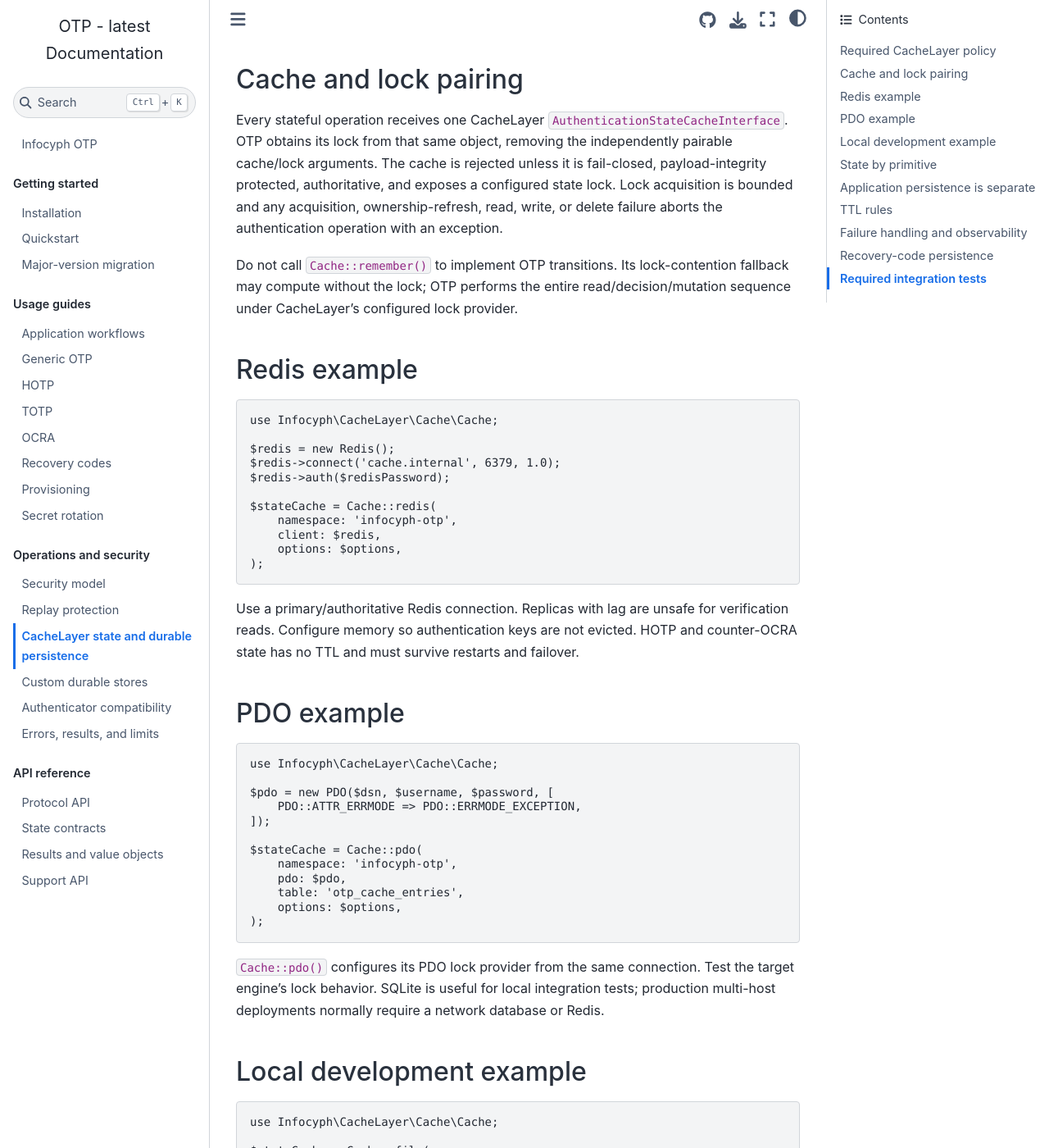
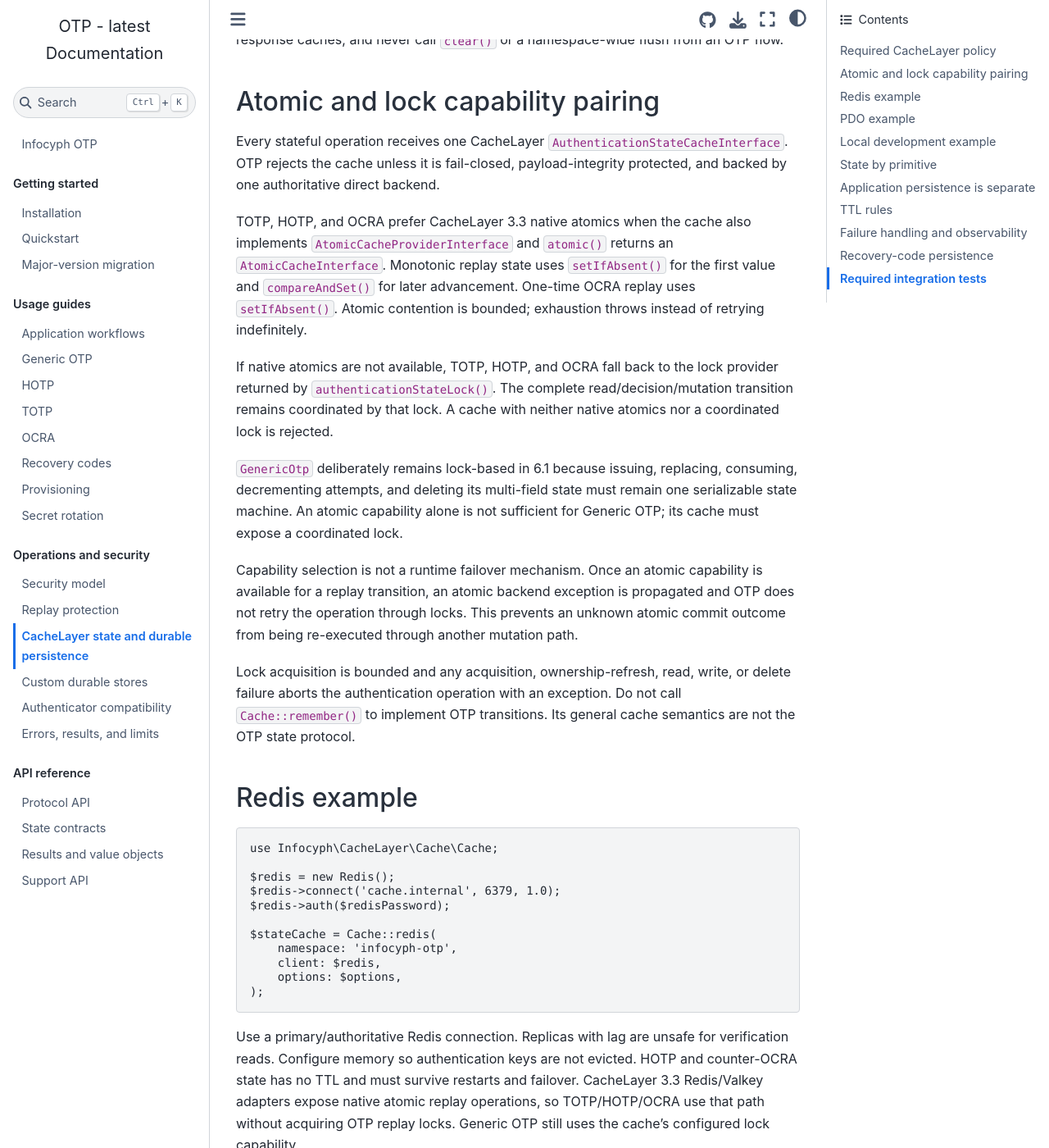
Before and after one commit to infocyph/OTP, a Sphinx documentation site: the page built from docs/guides/storage.rst, in a window 1280 px wide and 1400 px high, scrolled down 884 px. Shown: the whole window at 82% size. Built offline with Sphinx 7.4.7 and the Sphinx Book theme 1.1.4, drawn with Linux system fonts in a browser that asks for light colours; some of the changed text lies outside the part shown.

Commit message:
docs: align storage model with CacheLayer 3.3 atomics

```diff
--- a/docs/guides/storage.rst
+++ b/docs/guides/storage.rst
@@ -5,10 +5,10 @@ Generic OTP and replay protection use ``infocyph/cachelayer`` directly.
 Recovery codes deliberately keep ``RecoveryCodeStoreInterface`` because their
 batch history is durable application data, not expiring authentication cache.
 For adapter-specific connection, TLS, cluster, and deployment options, consult
-the `CacheLayer 3.1 documentation <https://github.com/infocyph/CacheLayer/tree/3.1>`_.
-The examples below show the OTP-specific safety settings. CacheLayer's factory
-configures the matching lock provider, and OTP consumes that capability from the
-cache itself.
+the `CacheLayer 3.3 documentation <https://github.com/infocyph/CacheLayer/tree/3.3>`_.
+The examples below show the OTP-specific safety settings. CacheLayer exposes the
+authentication-state policy together with any native atomic and coordinated-lock
+capabilities available from the selected backend.
 
 Required CacheLayer policy
 --------------------------
@@ -39,20 +39,41 @@ Use a dedicated namespace such as ``infocyph-otp``. Do not share it with
 application response caches, and never call ``clear()`` or a namespace-wide
 flush from an OTP flow.
 
-Cache and lock pairing
-----------------------
+Atomic and lock capability pairing
+----------------------------------
 
 Every stateful operation receives one CacheLayer
-``AuthenticationStateCacheInterface``. OTP obtains its lock from that same
-object, removing the independently pairable cache/lock arguments. The cache is
-rejected unless it is fail-closed, payload-integrity protected, authoritative,
-and exposes a configured state lock. Lock acquisition is bounded and any
-acquisition, ownership-refresh, read, write, or delete failure aborts the
-authentication operation with an exception.
+``AuthenticationStateCacheInterface``. OTP rejects the cache unless it is
+fail-closed, payload-integrity protected, and backed by one authoritative direct
+backend.
 
-Do not call ``Cache::remember()`` to implement OTP transitions. Its
-lock-contention fallback may compute without the lock; OTP performs the entire
-read/decision/mutation sequence under CacheLayer's configured lock provider.
+TOTP, HOTP, and OCRA prefer CacheLayer 3.3 native atomics when the cache also
+implements ``AtomicCacheProviderInterface`` and ``atomic()`` returns an
+``AtomicCacheInterface``. Monotonic replay state uses ``setIfAbsent()`` for the
+first value and ``compareAndSet()`` for later advancement. One-time OCRA replay
+uses ``setIfAbsent()``. Atomic contention is bounded; exhaustion throws instead
+of retrying indefinitely.
+
+If native atomics are not available, TOTP, HOTP, and OCRA fall back to the lock
+provider returned by ``authenticationStateLock()``. The complete
+read/decision/mutation transition remains coordinated by that lock. A cache with
+neither native atomics nor a coordinated lock is rejected.
+
+``GenericOtp`` deliberately remains lock-based in 6.1 because issuing,
+replacing, consuming, decrementing attempts, and deleting its multi-field state
+must remain one serializable state machine. An atomic capability alone is not
+sufficient for Generic OTP; its cache must expose a coordinated lock.
+
+Capability selection is not a runtime failover mechanism. Once an atomic
+capability is available for a replay transition, an atomic backend exception is
+propagated and OTP does not retry the operation through locks. This prevents an
+unknown atomic commit outcome from being re-executed through another mutation
+path.
+
+Lock acquisition is bounded and any acquisition, ownership-refresh, read,
+write, or delete failure aborts the authentication operation with an exception.
+Do not call ``Cache::remember()`` to implement OTP transitions. Its general
+cache semantics are not the OTP state protocol.
 
 Redis example
 -------------
@@ -74,6 +95,9 @@ Redis example
 Use a primary/authoritative Redis connection. Replicas with lag are unsafe for
 verification reads. Configure memory so authentication keys are not evicted.
 HOTP and counter-OCRA state has no TTL and must survive restarts and failover.
+CacheLayer 3.3 Redis/Valkey adapters expose native atomic replay operations, so
+TOTP/HOTP/OCRA use that path without acquiring OTP replay locks. Generic OTP
+still uses the cache's configured lock capability.
 
 PDO example
 -----------
@@ -93,8 +117,9 @@ PDO example
        options: $options,
    );
 
-``Cache::pdo()`` configures its PDO lock provider from the same connection. Test
-the target engine's lock behavior. SQLite is useful for local integration tests; production
+When the selected adapter does not expose CacheLayer's atomic capability, OTP
+uses the lock returned by the authentication-state cache. Test the target
+engine's lock behavior. SQLite is useful for local integration tests; production
 multi-host deployments normally require a network database or Redis.
 
 Local development example
@@ -110,10 +135,9 @@ Local development example
        options: $options,
    );
 
-``Cache::file()`` configures a file lock. File locks coordinate only processes
-sharing that filesystem. ``Cache::memory``
-and file-backed examples are not suitable for multiple hosts, containers, or
-durability across deployment replacement.
+File-backed state coordinates only processes sharing that filesystem.
+``Cache::memory`` and file-backed examples are not suitable for multiple hosts,
+containers, or durability across deployment replacement.
 
 State by primitive
 ------------------
@@ -130,16 +154,16 @@ State by primitive
      - Shared, fail-closed, authoritative, integrity-protected, lockable
    * - TOTP
      - Short replay TTL
-     - Shared, authoritative, integrity-protected, lockable
+     - Shared, authoritative, integrity-protected, atomic or lockable
    * - HOTP
      - Factor lifetime
-     - Durable, non-evicting, authoritative, integrity-protected, lockable
+     - Durable, non-evicting, authoritative, integrity-protected, atomic or lockable
    * - Counter OCRA
      - Factor lifetime
-     - Durable, non-evicting, authoritative, integrity-protected, lockable
+     - Durable, non-evicting, authoritative, integrity-protected, atomic or lockable
    * - Challenge OCRA
      - Application replay TTL
-     - Shared, authoritative, integrity-protected, lockable
+     - Shared, authoritative, integrity-protected, atomic or lockable
    * - Recovery codes
      - Durable
      - Application-owned atomic persistence
@@ -222,14 +246,20 @@ exception for internal diagnostics, and log only a redacted operation name and
 correlation ID. Never log cache keys, values, factor IDs, bindings, submitted
 codes, or provisioning URIs.
 
+Atomic ``setIfAbsent()``/``compareAndSet()`` failures and bounded-contention
+exhaustion are operational failures and propagate. OTP never converts them to a
+mismatch/replay result and never falls back to locks after an atomic operation
+has been selected.
+
 Lock release is post-operation cleanup. If both the state operation and release
 fail, the original read/write/delete exception is preserved. If a mutation was
 verified and committed before release cleanup fails, the committed authentication
 outcome is retained; the bounded lock lease limits failed cleanup.
 
-Monitor read/write/delete latency, lock acquisition failures, lock contention,
-backend errors, evictions, memory pressure, and durable-store replication or
-failover health. Alert on unexpected loss of no-TTL counter records.
+Monitor read/write/delete latency, atomic CAS/set-if-absent latency and
+contention, lock acquisition failures, lock contention, backend errors,
+evictions, memory pressure, and durable-store replication or failover health.
+Alert on unexpected loss of no-TTL counter records.
 
 Recovery-code persistence
 -------------------------
@@ -247,8 +277,12 @@ Run against every production backend and topology:
 
 * two identical successful submissions yield exactly one acceptance;
 * lower/equal monotonic values lose to a stored higher value;
+* native atomic adapters select the atomic path without acquiring replay locks;
+* adapters without atomics produce equivalent results through the lock fallback;
+* an available atomic backend failure propagates and is never retried through locks;
 * Generic OTP wrong attempts decrement exactly once without extending expiry;
 * issue racing verify has a serializable replacement-or-consumption outcome;
+* atomic contention is bounded and fails closed;
 * lock timeout, lost ownership, read, write, and delete failure all fail closed;
 * expired TOTP and non-counter OCRA entries follow documented TTL precision;
 * backend restart/failover preserves HOTP and counter-OCRA state; and
```
